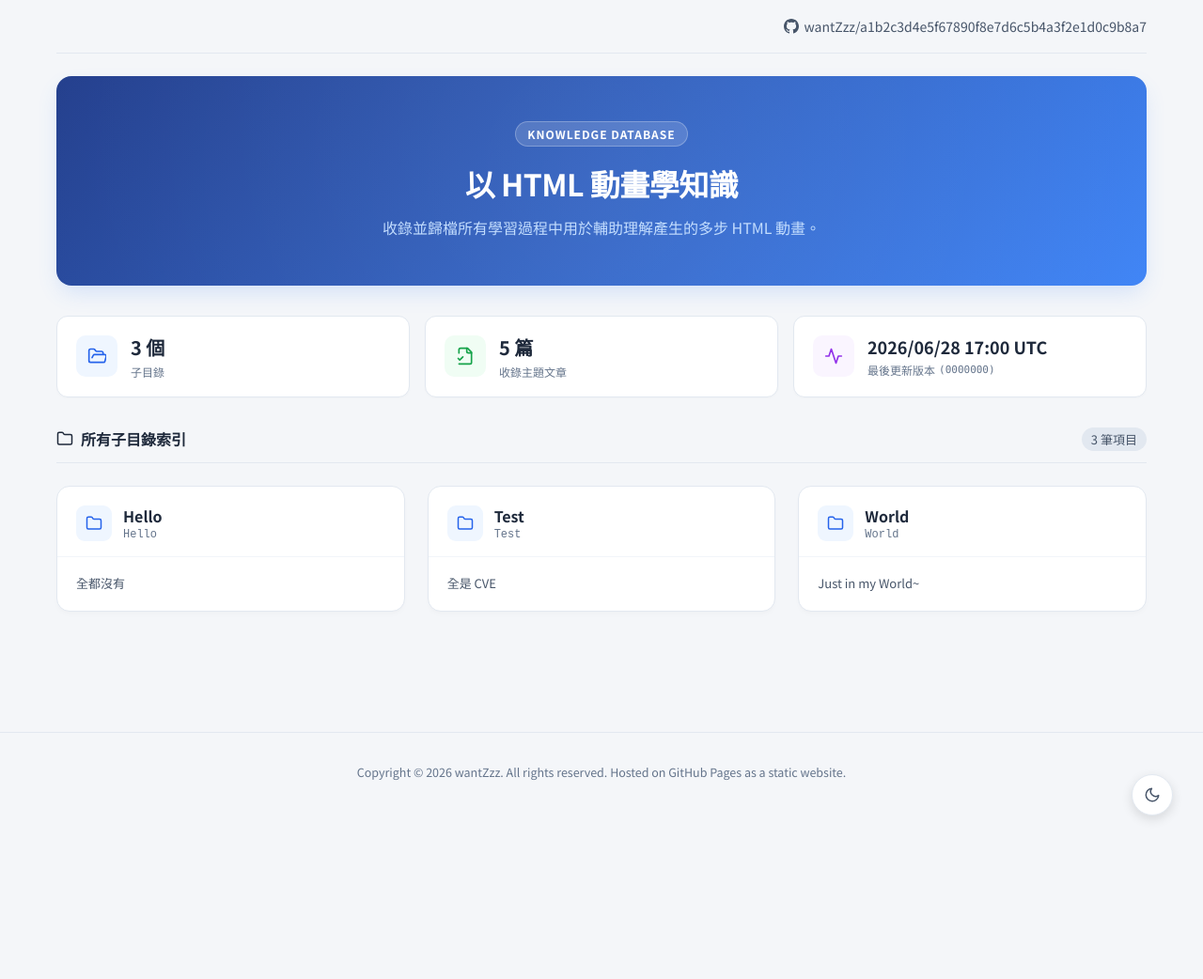
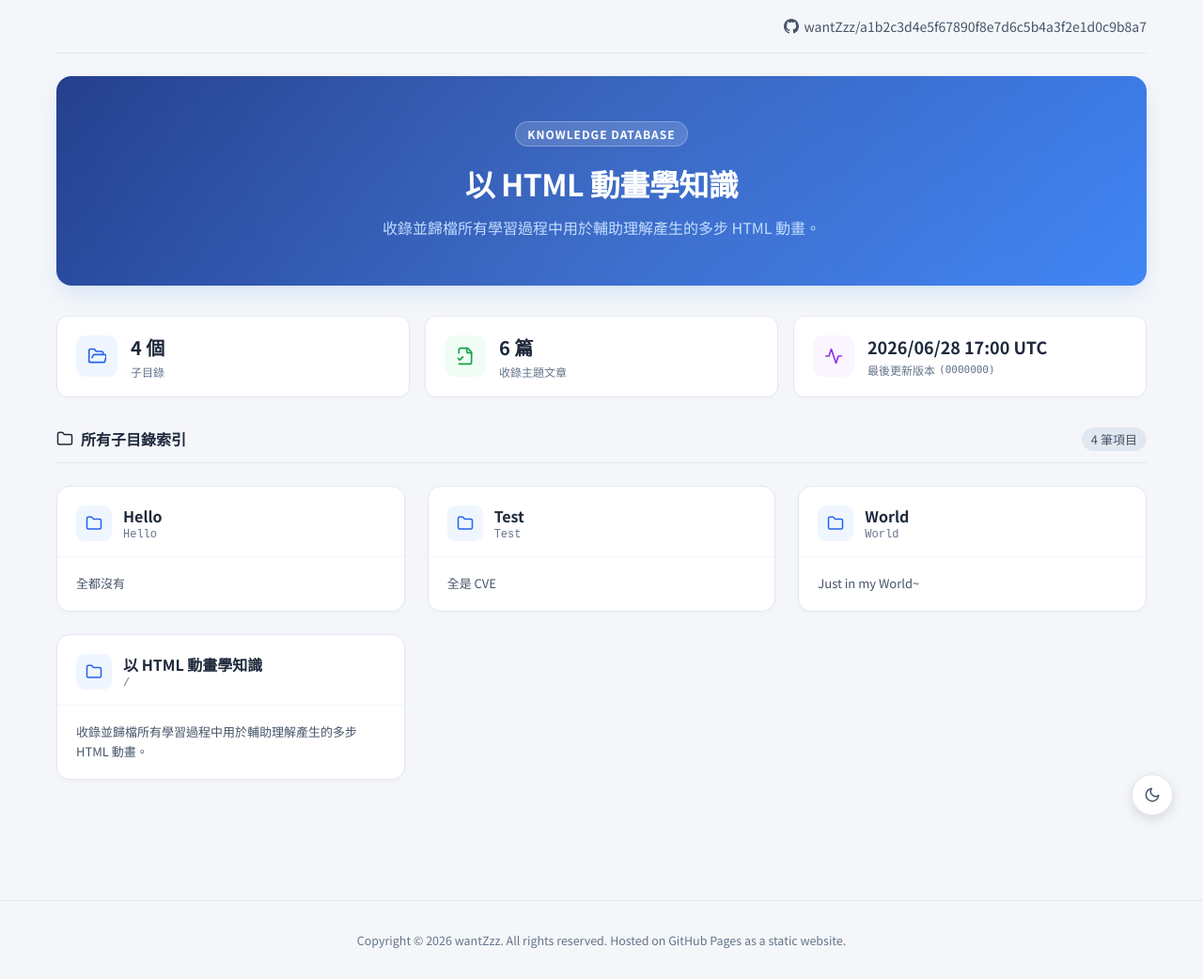
Before and after one commit to wantZzz/a1b2c3d4e5f67890f8e7d6c5b4a3f2e1d0c9b8a7, a Jekyll site: the page built from index.html, in a window 1280 px wide. Shown: the whole page at 94% size. Built offline with Jekyll 4.4.1, drawn with Linux system fonts in a browser that asks for light colours; before the commit the page ends 900 px from its top, so only the background shows below that.

Commit message:
Update index.html

```diff
--- a/index.html
+++ b/index.html
@@ -255,7 +256,7 @@
 
 {% assign total_articles = 0 %}
 {% for p in site.pages %}
-    {% if p.type != "category_index" and p.url != "/" and p.url != "/index.html" and p.dir != "/" and p.type != "redirect_page"%}
+    {% if p.type != "category_index" and p.url != "/" and p.url != "/index.html" and p.type != "redirect_page"%}
         {% assign total_articles = total_articles | plus: 1 %}
     {% endif %}
 {% endfor %}
```
Also changed, not shown: other parts of index.html (+1 -0 lines).
